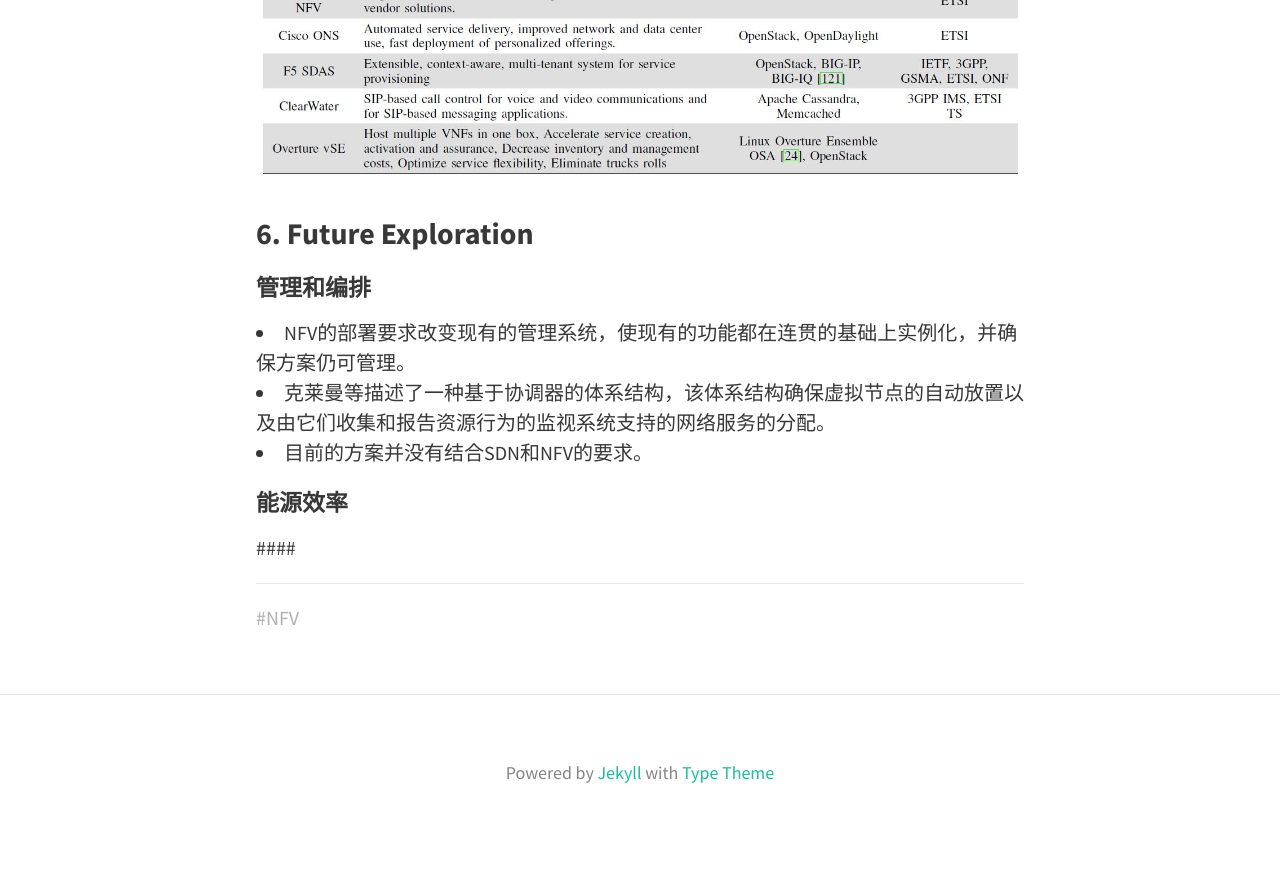
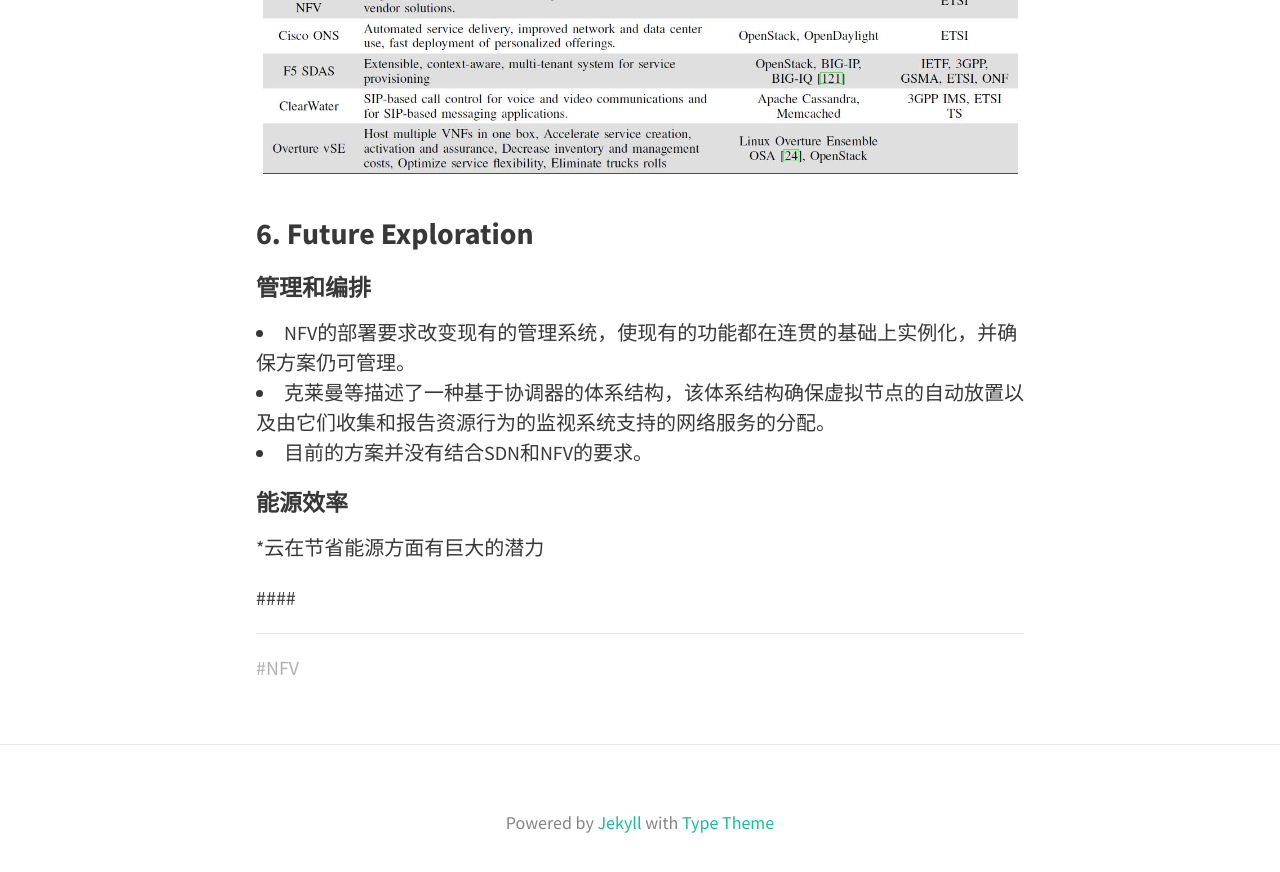
Before and after one commit to soso20120/soso20120.github.io, a Jekyll site: the page built from _posts/2018-07-20-Network-Function-Virtualization-Survey.md, in a window 1280 px wide and 900 px high, scrolled down 14153 px. Shown: the top 872 px of the window. Built offline with Jekyll 4.4.1, drawn with Linux system fonts in a browser that asks for light colours; nearby versions of some CDN libraries; before the commit the page ends 15003 px from its top, so only the background shows below that.

Commit message:
Update 2018-07-20-Network-Function-Virtualization-Survey.md

```diff
--- a/_posts/2018-07-20-Network-Function-Virtualization-Survey.md
+++ b/_posts/2018-07-20-Network-Function-Virtualization-Survey.md
@@ -264,4 +264,6 @@
 
 #### 能源效率
 
+*云在节省能源方面有巨大的潜力
+
 ####
```
